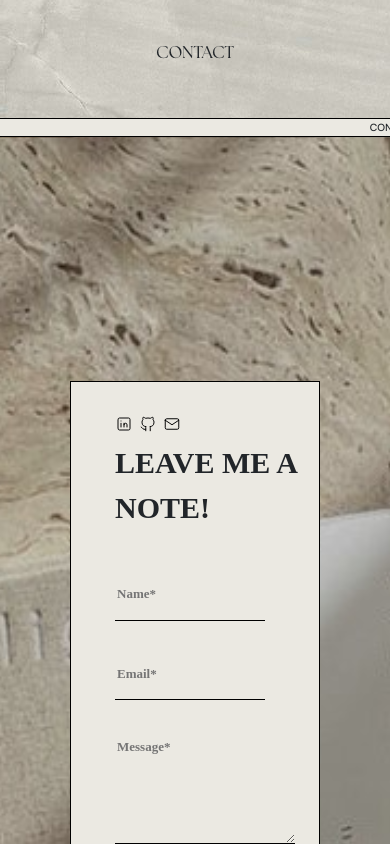
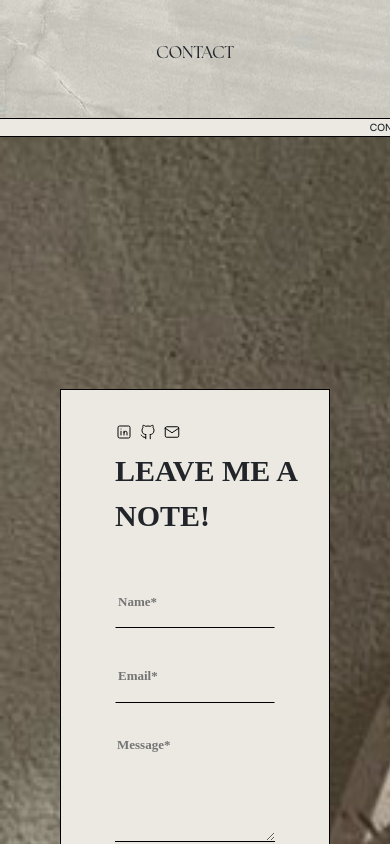
Before and after one commit to Miliros/portfolio, a React (Create React App) app: page / in a window 390 px wide. Shown: the part 3536-4380 px from the top of the page. Built offline with nearby package versions, Linux system fonts and the light colour scheme; a web font is replaced by a local one.

Commit message:
nuevos cambios responsive

```diff
--- a/src/components/Contact/Contact.module.scss
+++ b/src/components/Contact/Contact.module.scss
@@ -23,6 +23,9 @@
   letter-spacing: 0px;
   margin: 0px;
   font-family: the seasons;
+  @include verySmall2 {
+    font-size: 18px;
+  }
   @include verySmall {
     font-size: 17px;
   }
@@ -86,22 +89,34 @@
   @include small {
     height: 115.6vh;
   }
+
   @include verySmall2 {
+    background-repeat: no-repeat;
+    background-size: cover;
+    background-attachment: unset;
     height: 110vh;
   }
   @include verySmall {
+    background-repeat: no-repeat;
+    background-size: cover;
+    background-attachment: unset;
     height: 128.2vh;
   }
   @include veryverySmall1 {
-    height: 100vh;
+    height: 128vh;
+    background-repeat: no-repeat;
+    background-size: cover;
+    background-attachment: unset;
   }
   @include veryverySmall {
     height: 128.2vh;
+    background-repeat: no-repeat;
+    background-size: cover;
+    background-attachment: unset;
   }
 }
 .cardContact {
   background-color: #ebe9e2;
-  /* height: 89vh; */
   width: 33%;
   border: 1px solid black;
   display: flex;
@@ -110,36 +125,40 @@
   align-items: center;
   padding: 34px;
   @include largeIntermediate {
+    width: 40%;
     max-height: 100vh;
   }
   @include SmalIntermediate {
-    width: 295px;
+    width: 330px;
     padding: 31px;
     max-height: 100vh;
   }
   @include small {
-    width: 280px;
+    width: 325px;
     padding: 29px;
     max-height: 100vh;
   }
   @include verySmall2 {
-    width: 270px;
+    width: 298px;
     padding: 26px;
   }
   @include verySmall {
-    width: 250px;
+    width: 270px;
     padding: 25px;
   }
 }
 .cntnForm {
+  @include largeIntermediate {
+    width: 300px;
+  }
   @include SmalIntermediate {
-    width: 250px;
+    width: 196px;
   }
   @include small {
-    width: 240px;
+    width: 186px;
   }
   @include verySmall2 {
-    width: 226px;
+    width: 163px;
   }
   @include verySmall {
     width: 160px;
@@ -169,12 +188,24 @@
   }
   @include small {
     width: 220px;
+    border-top: 1px solid #ebe9e2;
+    border-left: 1px solid #ebe9e2;
+    border-right: 1px solid #ebe9e2;
+    font-weight: 800;
   }
   @include verySmall2 {
     width: 180px;
+    border-top: 1px solid #ebe9e2;
+    border-left: 1px solid #ebe9e2;
+    border-right: 1px solid #ebe9e2;
+    font-weight: 800;
   }
   @include verySmall {
-    width: 150px;
+    width: 160px;
+    border-top: 1px solid #ebe9e2;
+    border-left: 1px solid #ebe9e2;
+    border-right: 1px solid #ebe9e2;
+    font-weight: 800;
   }
 }
 
@@ -226,17 +257,21 @@
   overflow-y: hidden;
   font-size: 13px;
   font-weight: 600;
+  margin-bottom: 0px;
   @include SmalIntermediate {
     width: 220px;
   }
   @include small {
     width: 220px;
+    font-weight: 800;
   }
   @include verySmall2 {
     width: 200px;
+    font-weight: 800;
   }
   @include verySmall {
-    width: 180px;
+    width: 160px;
+    font-weight: 800;
   }
 }
 .pError {
@@ -245,6 +280,18 @@
   font-size: 15px;
   margin: 0px;
   height: 5px;
+  @include small {
+    font-size: 12px;
+    height: 0px;
+  }
+  @include verySmall2 {
+    font-size: 12px;
+    height: 0px;
+  }
+  @include verySmall {
+    font-size: 12px;
+    height: 0px;
+  }
 }
 .inputsAndlabels {
   justify-content: center;
@@ -294,6 +341,12 @@
   display: flex;
   justify-content: center;
   align-items: center;
+  @include verySmall2 {
+    width: 240px;
+  }
+  @include verySmall {
+    width: 240px;
+  }
 }
 .bodyModal {
   font-family: satoshi;
--- a/src/components/Skills/Skills.module.scss
+++ b/src/components/Skills/Skills.module.scss
@@ -12,6 +12,18 @@
   background-size: cover;
   background-position: 0% 0%;
   background-attachment: fixed;
+  @include verySmall2 {
+    background-image: url(../../fondosk.jpg);
+    background-repeat: no-repeat;
+    background-size: cover;
+    background-attachment: unset;
+  }
+  @include verySmall {
+    background-image: url(../../fondosk.jpg);
+    background-repeat: no-repeat;
+    background-size: cover;
+    background-attachment: unset;
+  }
 }
 .backgroundImage {
   border-top: 1px solid black;
```
